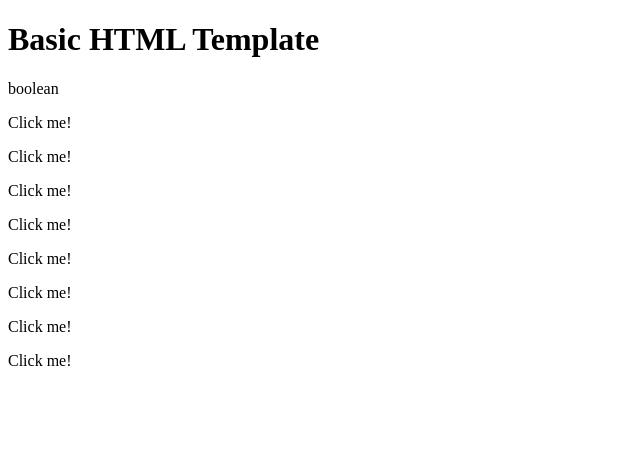
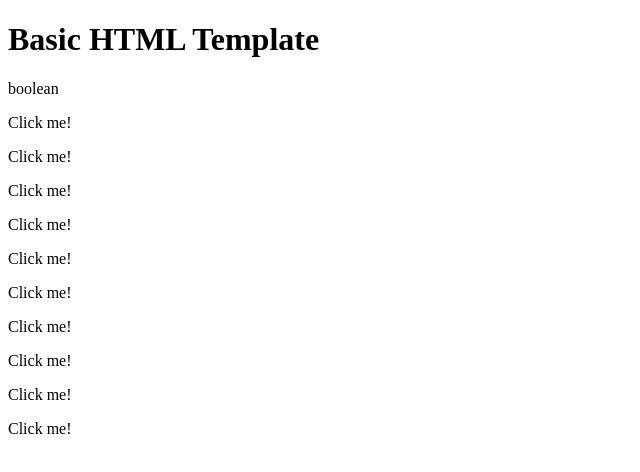
Before and after one commit to GoheezyDokkan/Javascript-Projects, a plain HTML site: page Project5_comparisons_type_coercion/index.html in a window 1280 px wide. Shown: the whole page, without its empty margins (0-640 px from the left). Drawn offline with Linux system fonts and the light colour scheme.

Commit message:
Update index.html

```diff
--- a/Project5_comparisons_type_coercion/index.html
+++ b/Project5_comparisons_type_coercion/index.html
@@ -17,6 +17,8 @@
     <p id="main2" onclick="main2()">Click me!</p>
     <p id="main3" onclick="main3()">Click me!</p>
     <p id="main4" onclick="main4()">Click me!</p>
+    <p id="Function3" onclick="myFunction3()">Click me!</p>
+    <p id="Function4" onclick="myFunction4()">Click me!</p>
 
 </body>
 
```
